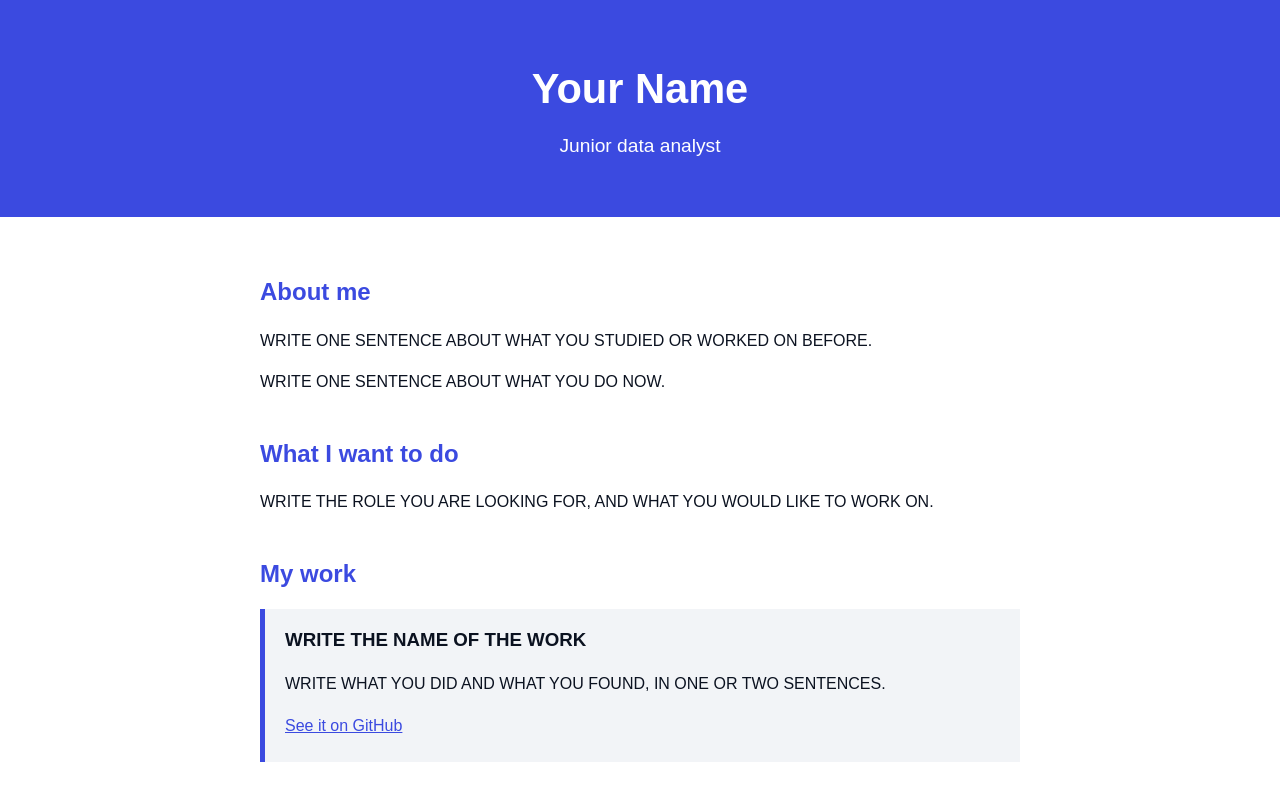
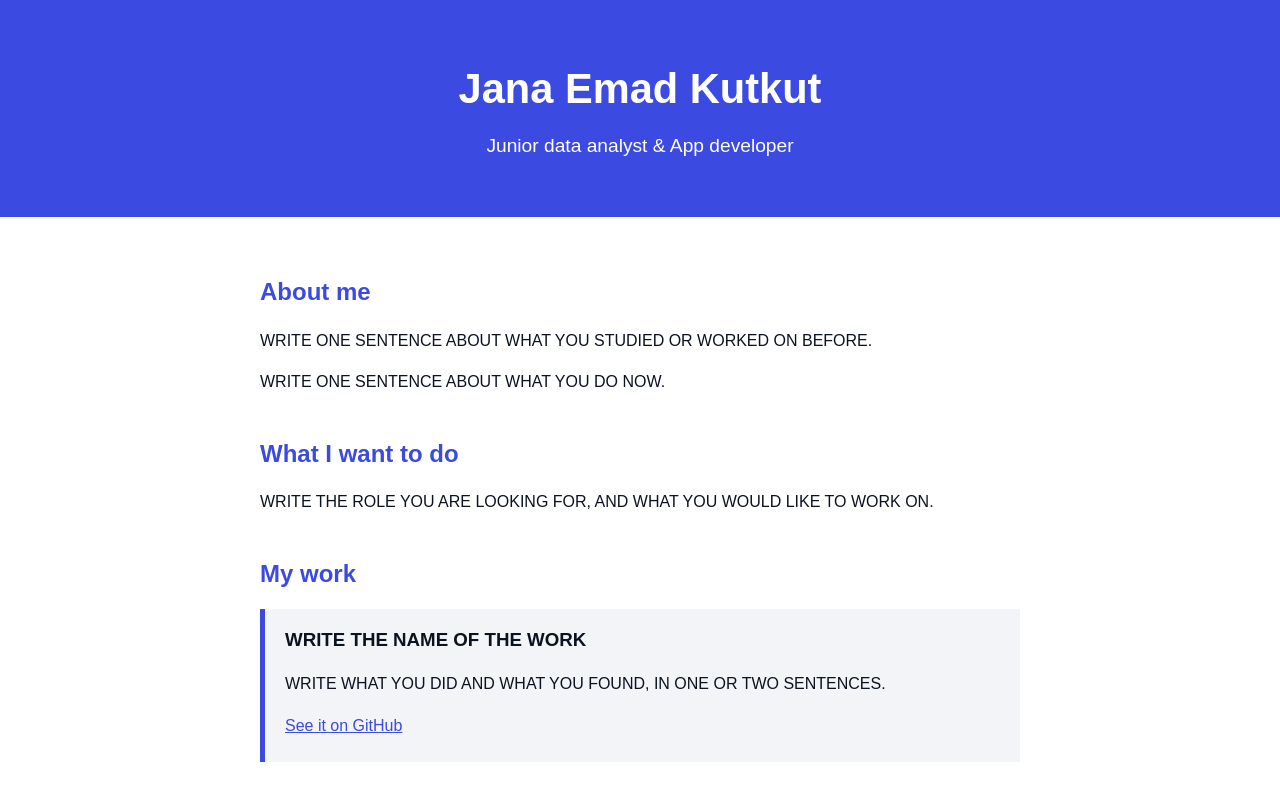
Before and after one commit to Janakutkut/janakutkut.github.io, a plain HTML site: page index.html in a window 1280 px wide. Shown: the top 799 px of the page. Drawn offline with Linux system fonts and the light colour scheme.

Commit message:
Update index.html

```diff
--- a/index.html
+++ b/index.html
@@ -4,15 +4,15 @@
   <meta charset="utf-8">
   <meta name="viewport" content="width=device-width, initial-scale=1">
   <!-- EDIT 1: the name shown on the browser tab -->
-  <title>Your Name</title>
+  <title>Jana Kutkut</title>
   <link rel="stylesheet" href="style.css">
 </head>
 <body>
 
   <header>
     <!-- EDIT 2: the name and the headline -->
-    <h1>Your Name</h1>
-    <p class="headline">Junior data analyst</p>
+    <h1>Jana Emad Kutkut</h1>
+    <p class="headline">Junior data analyst & App developer</p>
   </header>
 
   <main>
```
